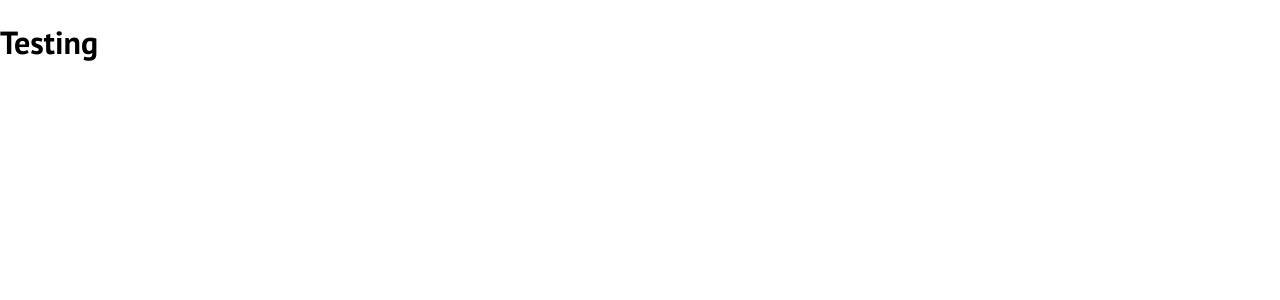
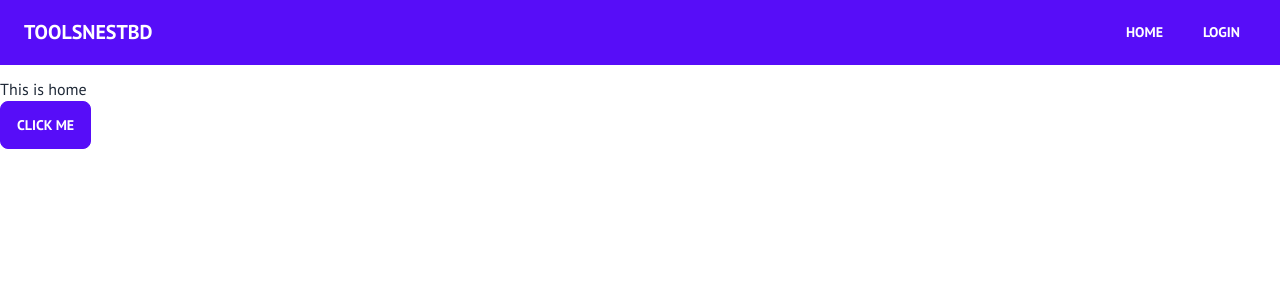
Before and after one commit to shadikmahamudsohan/manufacturer-website-client-side, a React (Create React App) app: page / in a window 1280 px wide. Shown: the top 300 px of the page. Built offline with nearby package versions, Linux system fonts and the light colour scheme.

Commit message:
tailwind and daisyUi added and simple navbar added

```diff
--- /dev/null
+++ b/postcss.config.js
@@ -0,0 +1,6 @@
+module.exports = {
+  plugins: {
+    tailwindcss: {},
+    autoprefixer: {},
+  },
+}
--- a/public/index.html
+++ b/public/index.html
@@ -1,14 +1,12 @@
 <!DOCTYPE html>
 <html lang="en">
+
 <head>
   <meta charset="utf-8" />
   <link rel="icon" href="%PUBLIC_URL%/favicon.ico" />
   <meta name="viewport" content="width=device-width, initial-scale=1" />
   <meta name="theme-color" content="#000000" />
-    <meta
-      name="description"
-      content="Web site created using create-react-app"
-    />
+  <meta name="description" content="Web site created using create-react-app" />
   <link rel="apple-touch-icon" href="%PUBLIC_URL%/logo192.png" />
   <!--
       manifest.json provides metadata used when your web app is installed on a
@@ -24,8 +22,9 @@
       work correctly both with client-side routing and a non-root public URL.
       Learn how to configure a non-root public URL by running `npm run build`.
     -->
-    <title>React App</title>
+  <title>ToolsNestBD</title>
 </head>
+
 <body>
   <noscript>You need to enable JavaScript to run this app.</noscript>
   <div id="root"></div>
@@ -40,4 +39,5 @@
       To create a production bundle, use `npm run build` or `yarn build`.
     -->
 </body>
+
 </html>
--- a/src/App.js
+++ b/src/App.js
@@ -1,9 +1,17 @@
+import { Route, Routes } from 'react-router-dom';
 import './App.css';
+import Login from './Pages/Authentication/Login';
+import Home from './Pages/Home';
+import Navbar from './Shared/Navbar';
 
 function App() {
   return (
     <div className="App">
-      <h1>Testing</h1>
+      <Navbar></Navbar>
+      <Routes>
+        <Route path='/' element={<Home />} />
+        <Route path='/login' element={<Login />} />
+      </Routes>
     </div>
   );
 }
--- /dev/null
+++ b/src/Pages/Authentication/Login.js
@@ -0,0 +1,11 @@
+import React from 'react';
+
+const Login = () => {
+    return (
+        <div>
+            <h1>This is login</h1>
+        </div>
+    );
+};
+
+export default Login;
--- /dev/null
+++ b/src/Pages/Home.js
@@ -0,0 +1,12 @@
+import React from 'react';
+
+const Home = () => {
+    return (
+        <div>
+            <h1>This is home</h1>
+            <button className="btn btn-primary">Click me</button>
+        </div>
+    );
+};
+
+export default Home;
--- /dev/null
+++ b/src/Shared/Navbar.js
@@ -0,0 +1,57 @@
+import React from 'react';
+import { HiMenu } from 'react-icons/hi';
+import { Link, NavLink } from 'react-router-dom';
+
+const Navbar = () => {
+    const [navbarOpen, setNavbarOpen] = React.useState(false);
+
+    return (
+        <nav className="relative flex flex-wrap items-center justify-between px-2 py-2 bg-primary mb-3">
+            <div className="container px-4 mx-auto flex flex-wrap items-center justify-between">
+                <div className="w-full relative flex justify-between lg:w-auto lg:static lg:block lg:justify-start">
+                    <a
+                        className="text-xl font-bold leading-relaxed inline-block mr-4 py-2 whitespace-nowrap uppercase text-base-100"
+                        href="#pablo"
+                    >
+                        ToolsNestBD
+                    </a>
+                    <button
+                        className="text-base-100 cursor-pointer text-xl leading-none px-3 py-1 border border-solid border-transparent rounded bg-transparent block lg:hidden outline-none focus:outline-none"
+                        type="button"
+                        onClick={() => setNavbarOpen(!navbarOpen)}
+                    >
+                        <HiMenu />
+                    </button>
+                </div>
+                <div
+                    className={
+                        "lg:flex flex-grow items-center" +
+                        (navbarOpen ? " flex" : " hidden")
+                    }
+                    id="example-navbar-danger"
+                >
+                    <ul className="flex flex-col lg:flex-row list-none lg:ml-auto lg:w-auto sm:w-full">
+                        <li className="nav-item">
+                            <Link
+                                className="px-4 py-3 flex items-center text-sm uppercase font-bold leading-snug text-base-100 hover:opacity-75"
+                                to="/"
+                            >
+                                <span className="ml-2">Home</span>
+                            </Link>
+                        </li>
+                        <li className="nav-item">
+                            <Link
+                                className="px-4 py-3 flex items-center text-sm uppercase font-bold leading-snug text-base-100 hover:opacity-75"
+                                to="/login"
+                            >
+                                <span className="ml-2">Login</span>
+                            </Link>
+                        </li>
+                    </ul>
+                </div>
+            </div>
+        </nav>
+    );
+};
+
+export default Navbar;
--- a/src/index.css
+++ b/src/index.css
@@ -1,13 +1,3 @@
-body {
-  margin: 0;
-  font-family: -apple-system, BlinkMacSystemFont, 'Segoe UI', 'Roboto', 'Oxygen',
-    'Ubuntu', 'Cantarell', 'Fira Sans', 'Droid Sans', 'Helvetica Neue',
-    sans-serif;
-  -webkit-font-smoothing: antialiased;
-  -moz-osx-font-smoothing: grayscale;
-}
-
-code {
-  font-family: source-code-pro, Menlo, Monaco, Consolas, 'Courier New',
-    monospace;
-}
+@tailwind base;
+@tailwind components;
+@tailwind utilities;
--- a/src/index.js
+++ b/src/index.js
@@ -3,11 +3,14 @@ import ReactDOM from 'react-dom/client';
 import './index.css';
 import App from './App';
 import reportWebVitals from './reportWebVitals';
+import { BrowserRouter } from 'react-router-dom';
 
 const root = ReactDOM.createRoot(document.getElementById('root'));
 root.render(
   <React.StrictMode>
-    <App />
+    <BrowserRouter>
+      <App />
+    </BrowserRouter>
   </React.StrictMode>
 );
 
--- /dev/null
+++ b/tailwind.config.js
@@ -0,0 +1,9 @@
+module.exports = {
+  content: [
+    "./src/**/*.{js,jsx,ts,tsx}",
+  ],
+  theme: {
+    extend: {},
+  },
+  plugins: [require("daisyui")],
+};
```
Also changed, not shown: package.json (+8 -0 lines), 2 other files (tests, documents, lock files or other folders). Lines whose indentation alone changed are shown as unchanged.
